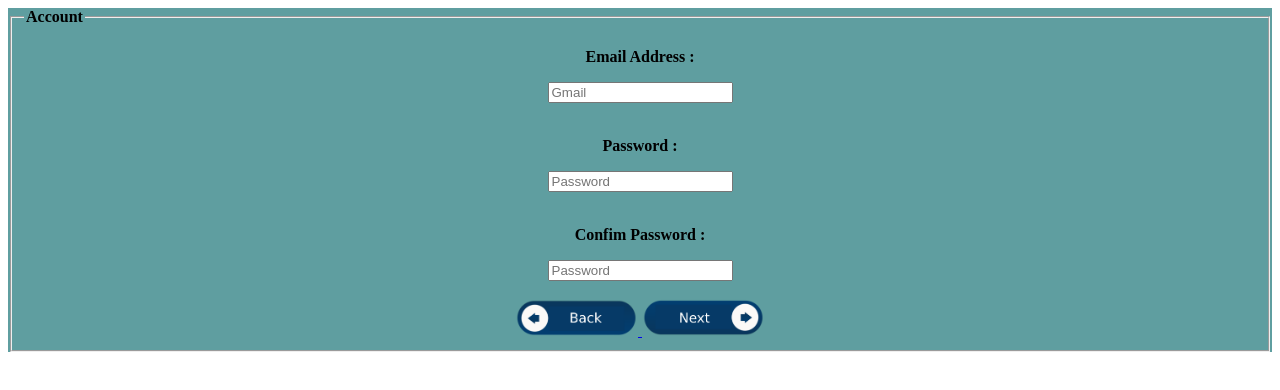
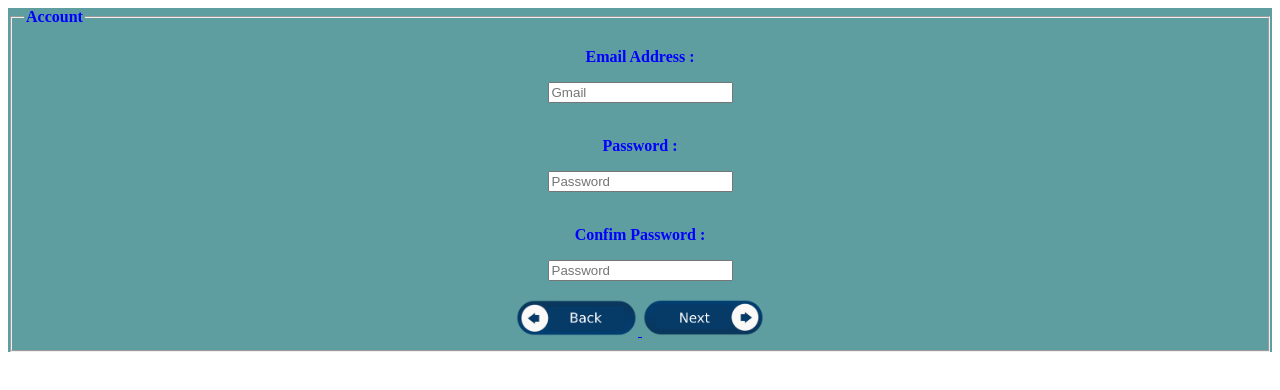
Before and after one commit to muhammadyousuf123786/form.html, a plain HTML site: page form1.html in a window 1280 px wide. Drawn offline with Linux system fonts and the light colour scheme.

Commit message:
form.html

```diff
--- a/form1.html
+++ b/form1.html
@@ -7,6 +7,7 @@
     <style>
         form{
             background-color: cadetblue;
+            color: blue;
         }
     </style>
 </head>
```
Also changed, not shown: form2.html (+1 -0 lines).
